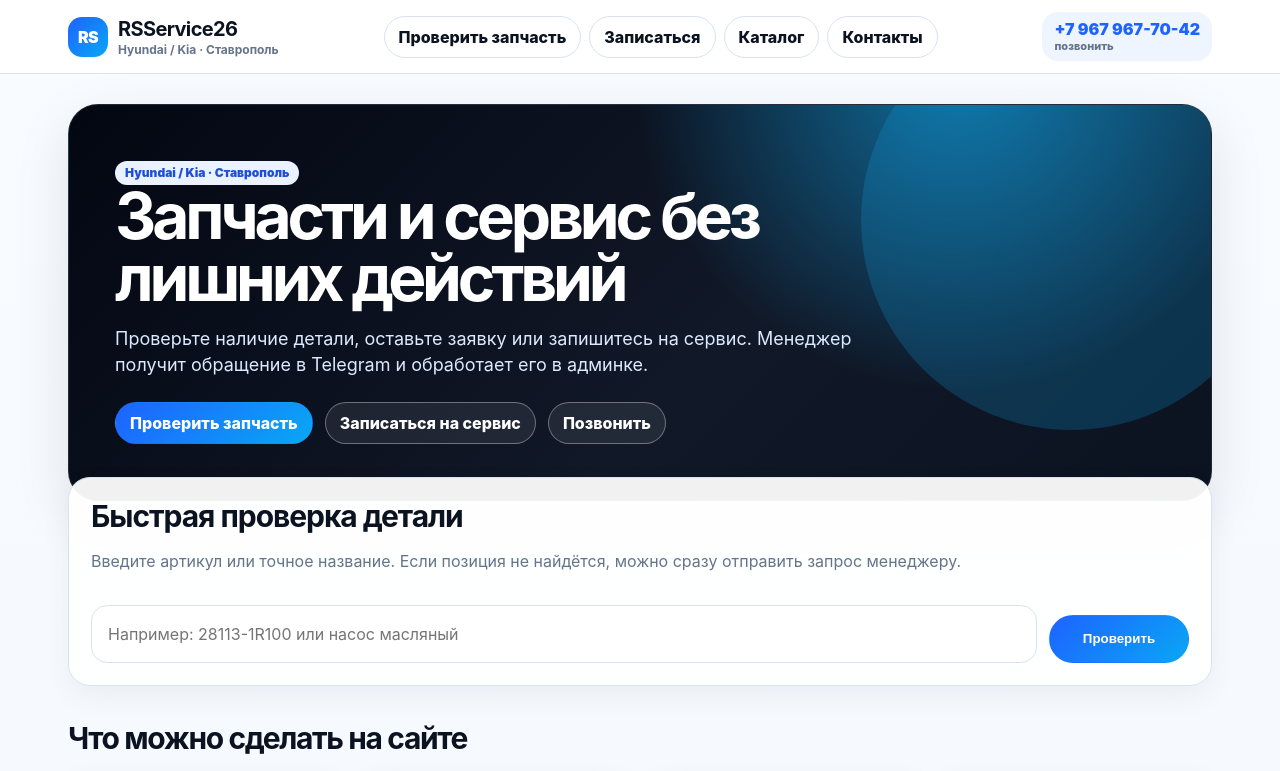
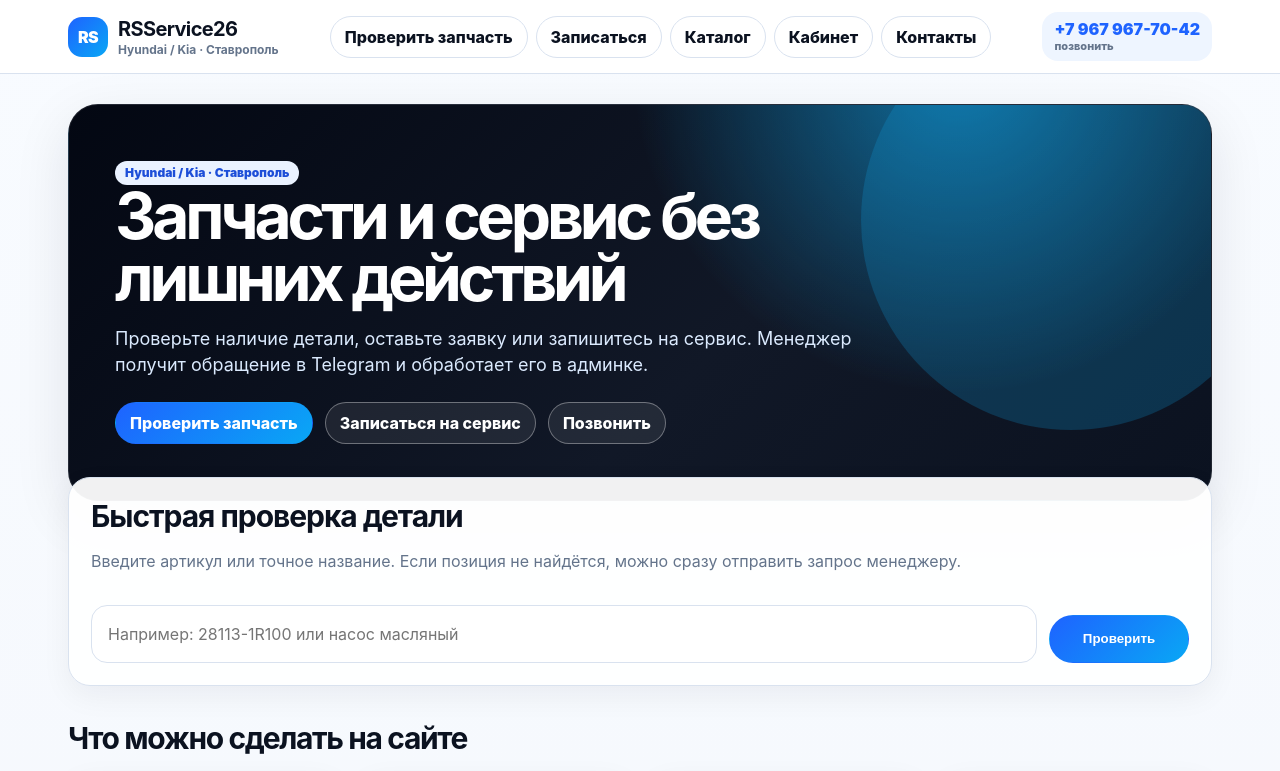
Before and after one commit to SeniorPinata28/rsservice26-v2, a Next.js app in the folder web/: page / in a window 1280 px wide. Shown: the top 771 px of the page. Built offline with nearby package versions, Linux system fonts and the light colour scheme.

Commit message:
Add cabinet link after route exists

```diff
--- a/web/components/Header.jsx
+++ b/web/components/Header.jsx
@@ -11,6 +11,7 @@ export default function Header(){
         <Link href="/availability">Проверить запчасть</Link>
         <Link href="/booking">Записаться</Link>
         <Link href="/parts">Каталог</Link>
+        <Link href="/cabinet">Кабинет</Link>
         <Link href="/contact">Контакты</Link>
       </div>
       <div className="headerActions">
```
